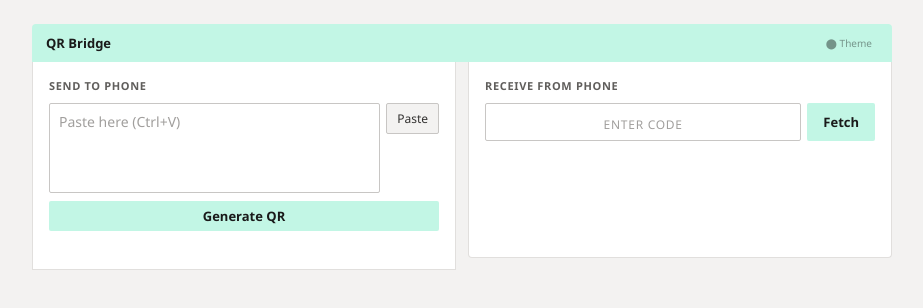
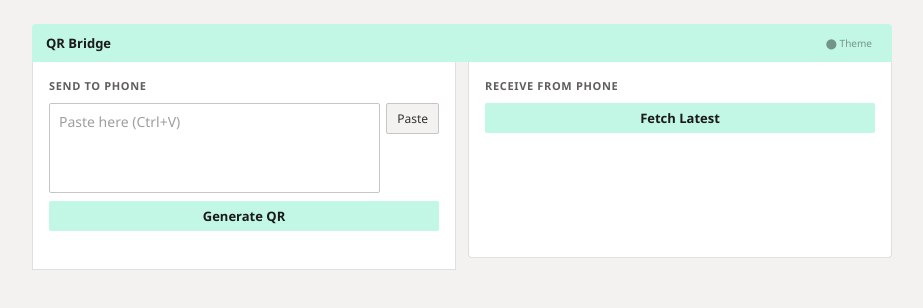
Before and after one commit to mammer55/QR-Bridge, a plain HTML site: page index.html in a window 1280 px wide. Shown: the whole page, without its empty margins (178-1101 px from the left). Drawn offline with nearby package versions, Linux system fonts and the light colour scheme.

Commit message:
Update index.html

```diff
--- a/index.html
+++ b/index.html
@@ -323,14 +323,9 @@
     <div>
       <div id="receive-card" class="card">
         <div class="section-label">Receive from Phone</div>
-        <div class="code-row">
-          <input class="code-input" id="code-input" maxlength="6" placeholder="Enter code"
-            oninput="this.value=this.value.replace(/[^a-fA-F0-9]/g,'').toUpperCase()"
-            onkeydown="if(event.key==='Enter')fetchClip()">
-          <button class="btn btn-primary" onclick="fetchClip()">Fetch</button>
-        </div>
-        <div id="fetch-result" class="result-box hidden"></div>
-        <button id="copy-fetched-btn" class="btn btn-primary btn-block hidden" onclick="copyFetched()" style="margin-bottom:6px">Copy</button>
+        <button class="btn btn-primary btn-block" onclick="fetchClip()" id="fetch-btn">Fetch Latest</button>
+        <div id="fetch-result" class="result-box hidden" style="margin-top:10px"></div>
+        <button id="copy-fetched-btn" class="btn btn-primary btn-block hidden" onclick="copyFetched()" style="margin-bottom:6px;margin-top:4px">Copy</button>
         <div id="fetch-msg" class="msg"></div>
       </div>
     </div>
@@ -595,21 +590,28 @@
 
   /* ── FETCH ── */
   async function fetchClip() {
-    const code = document.getElementById('code-input').value.trim().toLowerCase();
-    if (!code||code.length<4) { setMsg('fetch-msg','Enter the code.','err'); return; }
-    setMsg('fetch-msg','Fetching...','dim');
+    const btn = document.getElementById('fetch-btn');
+    btn.disabled = true; btn.textContent = 'Fetching...';
     document.getElementById('fetch-result').classList.add('hidden');
     document.getElementById('copy-fetched-btn').classList.add('hidden');
+    setMsg('fetch-msg','','');
     try {
-      const { data, error } = await sb.from('clips').select('content').eq('id', code).single();
-      if (error||!data) { setMsg('fetch-msg','Not found or expired.','err'); return; }
-      fetchedText = data.content;
-      const box = document.getElementById('fetch-result');
-      box.textContent = fetchedText;
-      box.classList.remove('hidden');
-      document.getElementById('copy-fetched-btn').classList.remove('hidden');
-      setMsg('fetch-msg','','');
+      const { data, error } = await sb.from('clips')
+        .select('content')
+        .gt('expires_at', new Date().toISOString())
+        .order('created_at', { ascending: false })
+        .limit(1)
+        .single();
+      if (error||!data) { setMsg('fetch-msg','Nothing waiting.','dim'); }
+      else {
+        fetchedText = data.content;
+        const box = document.getElementById('fetch-result');
+        box.textContent = fetchedText;
+        box.classList.remove('hidden');
+        document.getElementById('copy-fetched-btn').classList.remove('hidden');
+      }
     } catch(e) { setMsg('fetch-msg','Network error.','err'); }
+    btn.disabled = false; btn.textContent = 'Fetch Latest';
   }
 
   async function copyFetched() {
@@ -637,7 +639,7 @@
   /* ── VERSION CHECK ──
      Change BUILD_VERSION whenever you push a new file.
      The page will auto-detect the mismatch and reload once. */
-  const BUILD_VERSION = '1.0.0';
+  const BUILD_VERSION = '1.1.0';
   const STORED = localStorage.getItem('qrb-version');
   if (STORED && STORED !== BUILD_VERSION) {
     localStorage.setItem('qrb-version', BUILD_VERSION);
```
